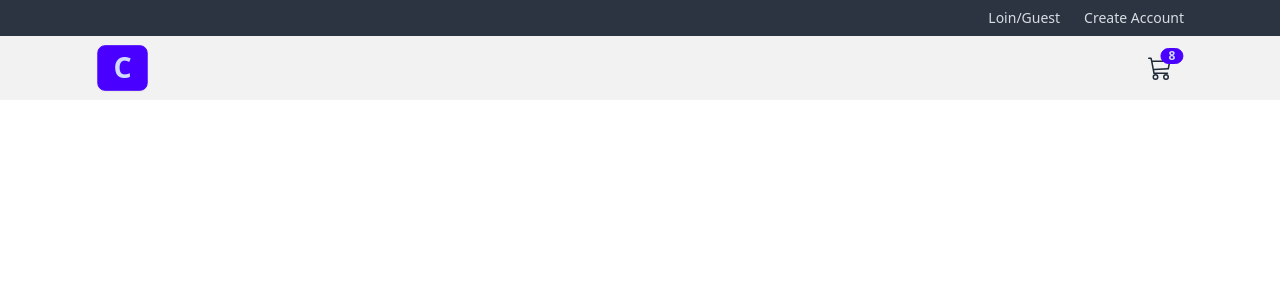
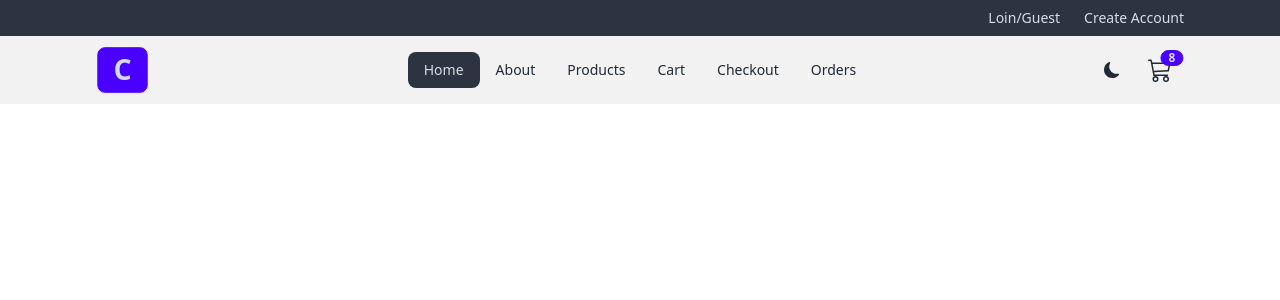
Before and after one commit to chanawit-k/comfy-store, a React (Vite) app: page / in a window 1280 px wide. Shown: the top 300 px of the page. Built offline with nearby package versions, Linux system fonts and the light colour scheme.

Commit message:
- add handle theme

```diff
--- a/src/components/Navbar.jsx
+++ b/src/components/Navbar.jsx
@@ -1,31 +1,52 @@
-import React from 'react'
 import { BsCart3, BsMoonFill, BsSunFill } from 'react-icons/bs'
 import { FaBarsStaggered } from 'react-icons/fa6'
 import { NavLink } from 'react-router-dom'
+import NavLinks from './NavLinks'
+import { useState } from 'react'
 const Navbar = () => {
+  const [theme, setTheme] = useState(false)
+
+  const handleTheme = () => {
+    setTheme(!theme)
+  }
   return (
     <nav className="bg-base-200">
       <div className="navbar align-element">
         <div className="navbar-start">
           <NavLink
-            className="
-          hidden lg:flex btn btn-primary text-3xl items-center"
+            className="hidden lg:flex btn btn-primary text-3xl items-center"
             to="/"
           >
             C
           </NavLink>
           <div className="dropdown">
-            <label tabIndex={0} className="btn btn-ghost lg:hidden"></label>
+            <label tabIndex={0} className="btn btn-ghost lg:hidden">
+              <FaBarsStaggered className="h-6 w-6" />
+            </label>
             <ul
               tabIndex={0}
               className="menu menu-sm dropdown-content mt-3 z-[1] p-2 shadow bg-base-200 rounded-box w-52"
             >
-              nav links
+              <NavLinks />
             </ul>
           </div>
         </div>
-        <div className="navbar-center hidden lg:flex"></div>
+        <div className="navbar-center hidden lg:flex">
+          <ul className="menu menu-horizontal ">
+            <NavLinks />
+          </ul>
+        </div>
         <div className="navbar-end">
+          <label className="swap swap-rotate ">
+            {/* this hidden checkbox controls the state */}
+            <input type="checkbox" onChange={handleTheme} />
+
+            {/* sun icon */}
+            <BsSunFill className="swap-on h-4 w-4" />
+
+            {/* moon icon */}
+            <BsMoonFill className="swap-off h-4 w-4" />
+          </label>
           <NavLink to="/cart" className="btn btn-ghost btn-circle btn-md ml-4">
             <div className="indicator">
               <BsCart3 className="h-6 w-6" />
```
